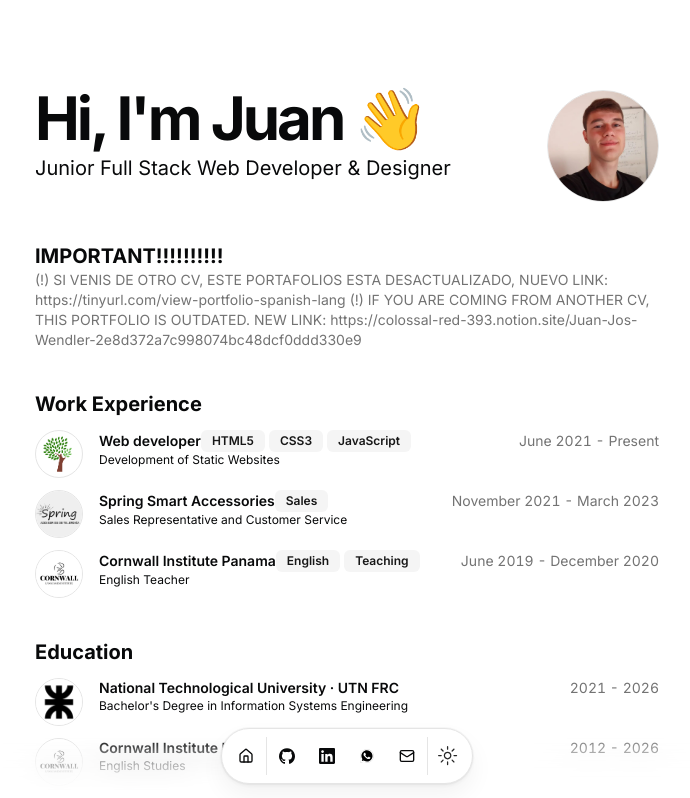
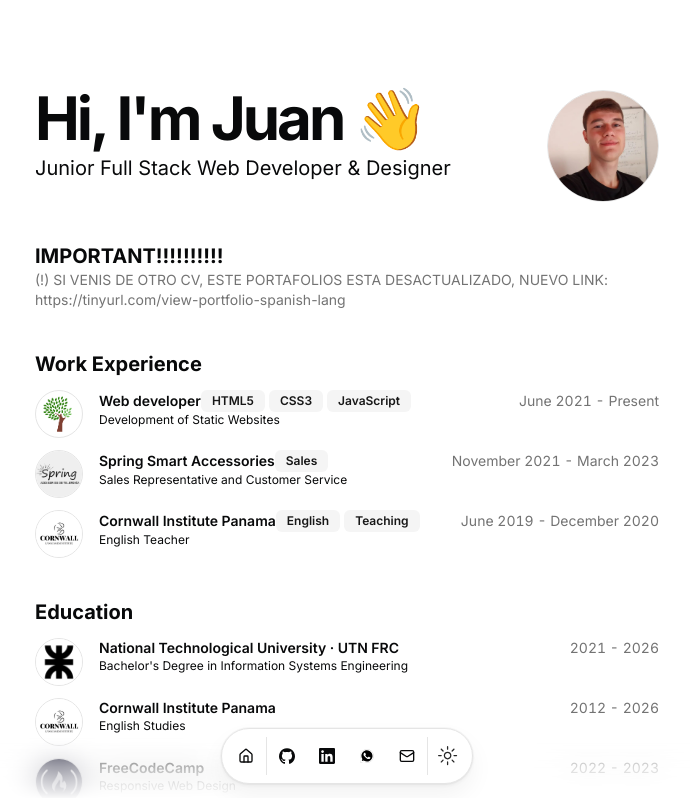
Before and after one commit to juanjoowendler/portfolio, a Next.js app in the folder portfolio/: page / in a window 1280 px wide. Shown: the top 798 px of the page, without its empty margins (293-983 px from the left). Built offline with nearby package versions, Linux system fonts and the light colour scheme.

Commit message:
Update resume.tsx

```diff
--- a/portfolio/src/data/resume.tsx
+++ b/portfolio/src/data/resume.tsx
@@ -10,7 +10,7 @@ export const DATA = {
     "https://www.google.com/maps/place/C%C3%B3rdoba/@-31.3994532,-64.1942123,12z/data=!3m1!4b1!4m6!3m5!1s0x9432985f478f5b69:0xb0a24f9a5366b092!8m2!3d-31.4200833!4d-64.1887761!16zL20vMDFrMDNy?entry=ttu&g_ep=EgoyMDI0MTEyNC4xIKXMDSoASAFQAw%3D%3D",
   description: "Junior Full Stack Web Developer & Designer",
   summary:
-    "(!) SI VENIS DE OTRO CV, ESTE PORTAFOLIOS ESTA DESACTUALIZADO, NUEVO LINK: https://tinyurl.com/view-portfolio-spanish-lang \n(!) IF YOU ARE COMING FROM ANOTHER CV, THIS PORTFOLIO IS OUTDATED. NEW LINK: https://colossal-red-393.notion.site/Juan-Jos-Wendler-2e8d372a7c998074bc48dcf0ddd330e9",
+    "(!) SI VENIS DE OTRO CV, ESTE PORTAFOLIOS ESTA DESACTUALIZADO, NUEVO LINK: https://tinyurl.com/view-portfolio-spanish-lang",
   avatarUrl: "/me.png",
   skills: [
     // Frontend
```
